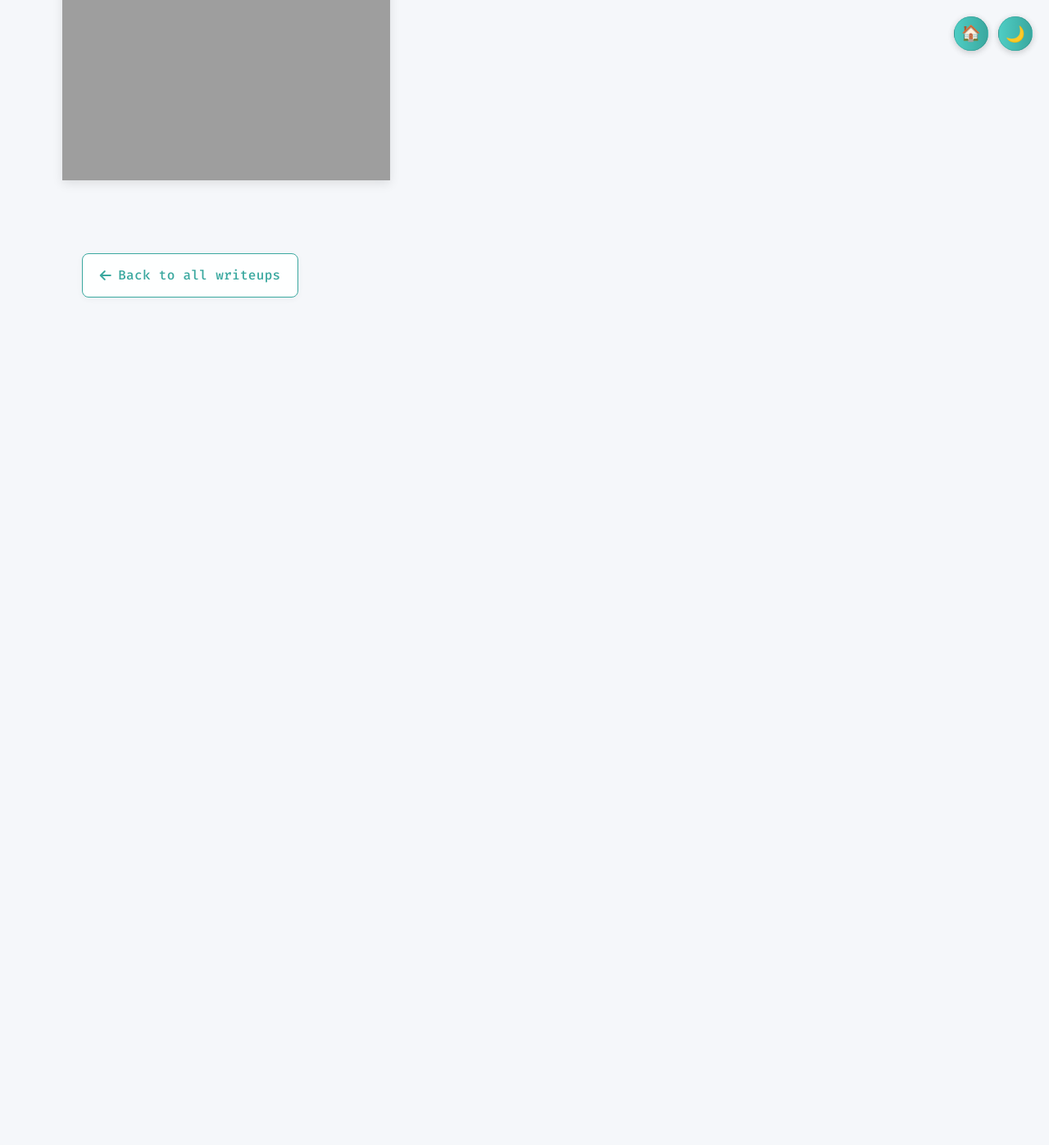
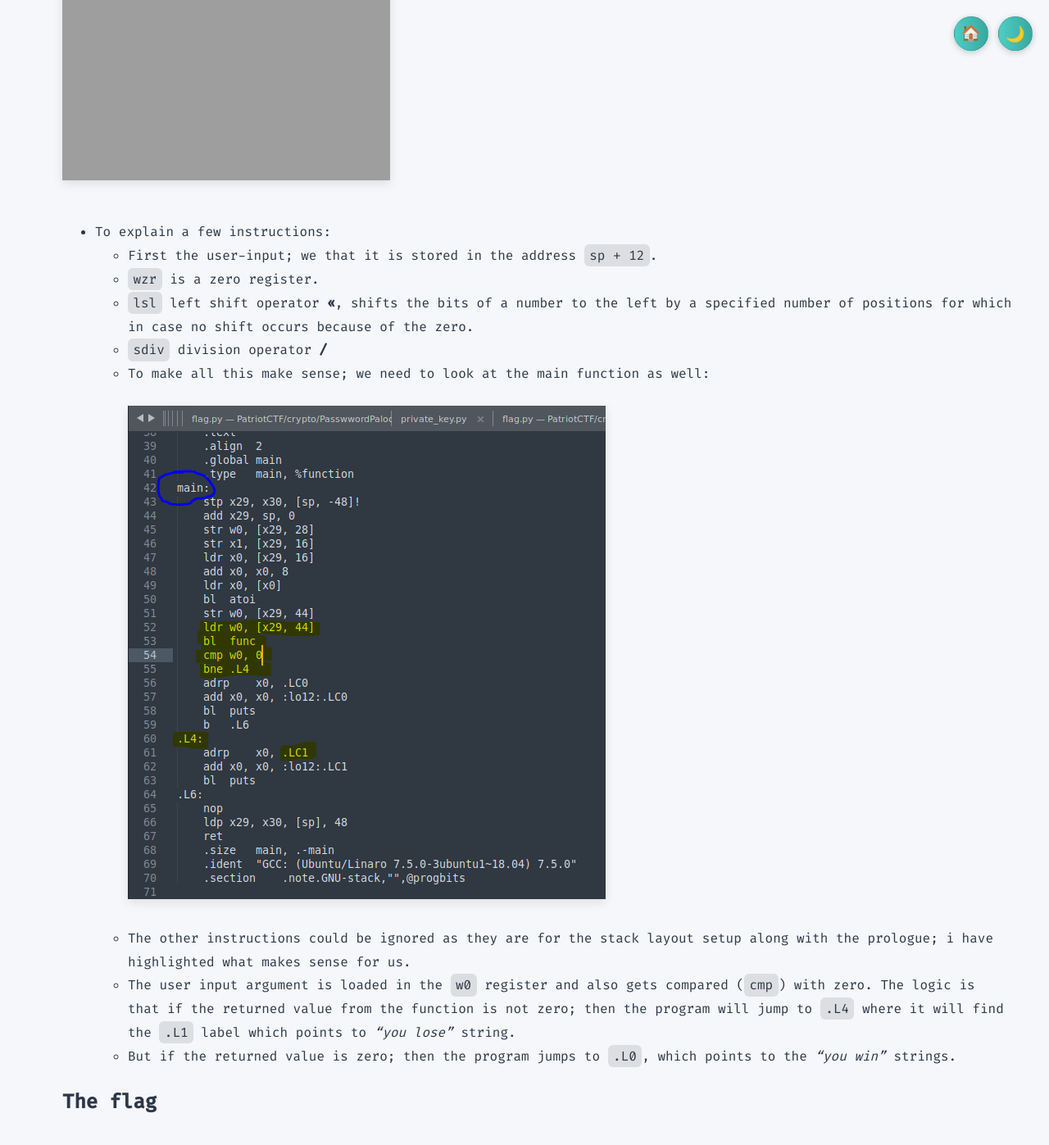
Before and after one commit to PathogenicKatt/PathogenicKatt.github.io, a Jekyll site: the page built from _writeups/2025-11-27-ARMssembly1_PicoCTF.md, in a window 1280 px wide and 1400 px high, scrolled down 961 px. Shown: the top 1397 px of the window at 82% size. Built offline with Jekyll 4.4.1, drawn with Linux system fonts in a browser that asks for light colours; before the commit the page ends 1324 px from its top, so only the background shows below that.

Commit message:
Update writeup

```diff
--- a/_writeups/2025-11-27-ARMssembly1_PicoCTF.md
+++ b/_writeups/2025-11-27-ARMssembly1_PicoCTF.md
@@ -16,3 +16,16 @@ date: 2025-11-27
 
 ## Static Analysis:
 ![Challenge screenshot](/assets/img/picoCTF_ARMssembly1(1).PNG){: .writeup-image }<br>
+- To explain a few instructions:
+    - First the user-input; we that it is stored in the address <code>sp + 12</code>.
+    - <code>wzr</code> is a zero register.
+    - <code>lsl</code> left shift operator **<<**, shifts the bits of a number to the left by a specified number of positions for which in case no shift occurs because of the zero.
+    - <code>sdiv</code> division operator **/**
+    - To make all this make sense; we need to look at the main function as well:<br>
+    ![Challenge screenshot](/assets/img/picoCTF_ARMssembly1(3).PNG){: .writeup-image }<br>
+    - The other instructions could be ignored as they are for the stack layout setup along with the prologue; i have highlighted what makes sense for us.
+    - The user input argument is loaded in the <code>w0</code> register and also gets compared (<code>cmp</code>) with zero. The logic is that if the returned value from the function is not zero; then the program will jump to <code>.L4</code> where it will find the <code>.L1</code> label which points to *"you lose"* string.
+    - But if the returned value is zero; then the program jumps to <code>.L0</code>, which points to the *"you win"* strings.
+
+## The flag
+![Challenge screenshot](/assets/img/picoCTF_ARMssembly1(2).PNG){: .writeup-image }<br>
```
Also changed, not shown: assets/img/picoCTF_ARMssembly1(3).PNG (added).
